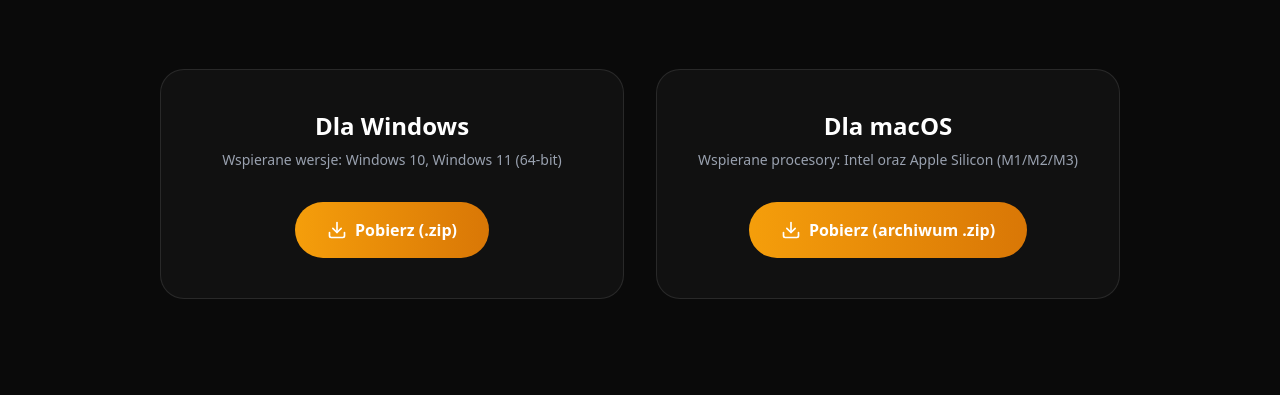
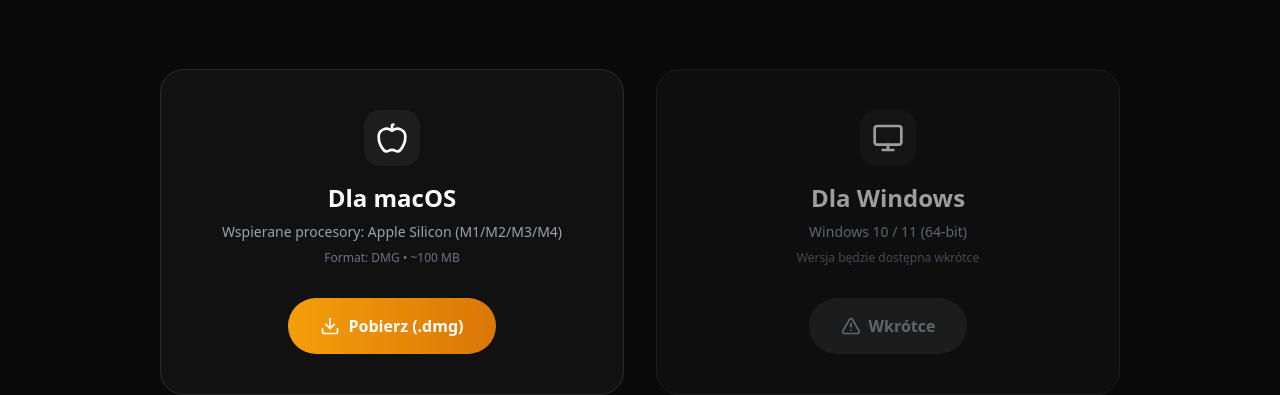
Before and after one commit to ploiu123/zpi-wsiz, a Next.js app: page /download in a window 1280 px wide. Shown: the part 455-850 px from the top of the page. Built offline with nearby package versions, Linux system fonts and the light colour scheme; no server answers; a web font is replaced by a local one.

Commit message:
Update page.tsx

```diff
--- a/app/download/page.tsx
+++ b/app/download/page.tsx
@@ -1,4 +1,4 @@
-import { Monitor, Download } from 'lucide-react'
+import { Monitor, Download, Apple, AlertTriangle } from 'lucide-react'
 
 export const metadata = {
   title: 'Pobierz aplikację desktopową | Złote Miody'
@@ -21,31 +21,37 @@
 
       <div className="grid grid-cols-1 md:grid-cols-2 gap-8 text-center" id="download-links">
 
-        {/* Windows */}
+        {/* macOS */}
         <div className="bg-[#111] border border-white/10 rounded-3xl p-10 hover:border-amber-500/50 transition-colors group">
-          <h2 className="text-2xl font-bold text-white mb-2">Dla Windows</h2>
-          <p className="text-gray-400 text-sm mb-8">Wspierane wersje: Windows 10, Windows 11 (64-bit)</p>
+          <div className="w-14 h-14 bg-white/5 rounded-2xl flex items-center justify-center mx-auto mb-4">
+            <Apple className="w-8 h-8 text-white" />
+          </div>
+          <h2 className="text-2xl font-bold text-white mb-2">Dla macOS</h2>
+          <p className="text-gray-400 text-sm mb-2">Wspierane procesory: Apple Silicon (M1/M2/M3/M4)</p>
+          <p className="text-gray-500 text-xs mb-8">Format: DMG • ~100 MB</p>
           <a
-            href="/releases/ZloteMiody-Windows.zip"
-            download="ZloteMiody-Windows.zip"
+            href="/releases/ZloteMiody-macOS.dmg"
+            download="ZloteMiody-macOS.dmg"
             className="inline-flex items-center gap-2 px-8 py-4 bg-gradient-to-r from-amber-500 to-amber-600 text-white rounded-full font-bold hover:shadow-lg hover:shadow-amber-500/30 transition-all hover:-translate-y-0.5"
-            id="windows"
+            id="macos"
           >
-            <Download className="w-5 h-5" /> Pobierz (.zip)
+            <Download className="w-5 h-5" /> Pobierz (.dmg)
           </a>
         </div>
 
-        {/* macOS */}
-        <div className="bg-[#111] border border-white/10 rounded-3xl p-10 hover:border-amber-500/50 transition-colors group">
-          <h2 className="text-2xl font-bold text-white mb-2">Dla macOS</h2>
-          <p className="text-gray-400 text-sm mb-8">Wspierane procesory: Intel oraz Apple Silicon (M1/M2/M3)</p>
-          <a
-            href="/releases/ZloteMiody-macOS.zip"
-            download="ZloteMiody-macOS.zip"
-            className="inline-flex items-center gap-2 px-8 py-4 bg-gradient-to-r from-amber-500 to-amber-600 text-white rounded-full font-bold hover:shadow-lg hover:shadow-amber-500/30 transition-all hover:-translate-y-0.5"
+        {/* Windows — brak buildu */}
+        <div className="bg-[#111] border border-white/10 rounded-3xl p-10 opacity-60">
+          <div className="w-14 h-14 bg-white/5 rounded-2xl flex items-center justify-center mx-auto mb-4">
+            <Monitor className="w-8 h-8 text-white" />
+          </div>
+          <h2 className="text-2xl font-bold text-white mb-2">Dla Windows</h2>
+          <p className="text-gray-400 text-sm mb-2">Windows 10 / 11 (64-bit)</p>
+          <p className="text-gray-500 text-xs mb-8">Wersja będzie dostępna wkrótce</p>
+          <span
+            className="inline-flex items-center gap-2 px-8 py-4 bg-white/10 text-gray-400 rounded-full font-bold cursor-not-allowed"
           >
-            <Download className="w-5 h-5" /> Pobierz (archiwum .zip)
-          </a>
+            <AlertTriangle className="w-5 h-5" /> Wkrótce
+          </span>
         </div>
 
       </div>
```
